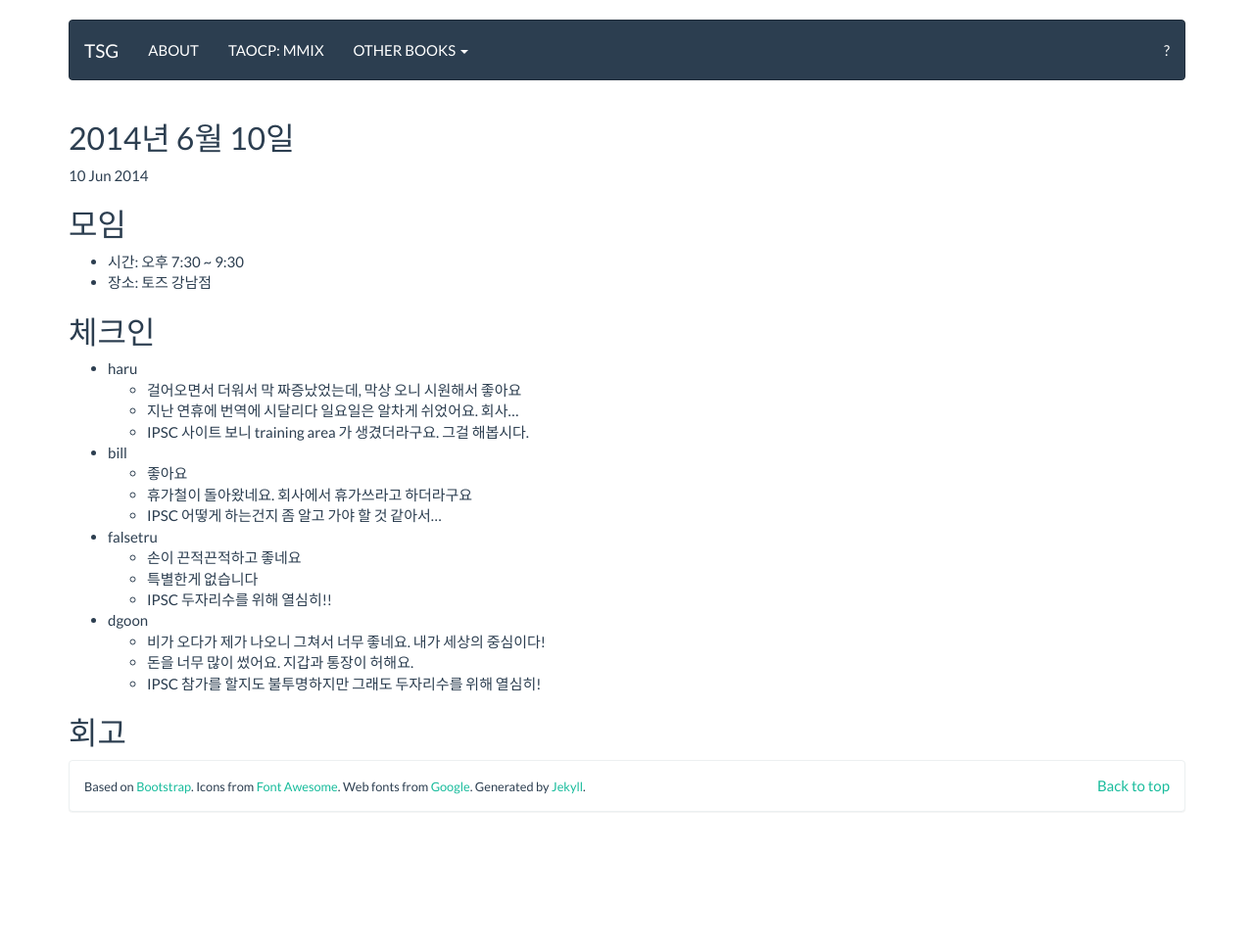
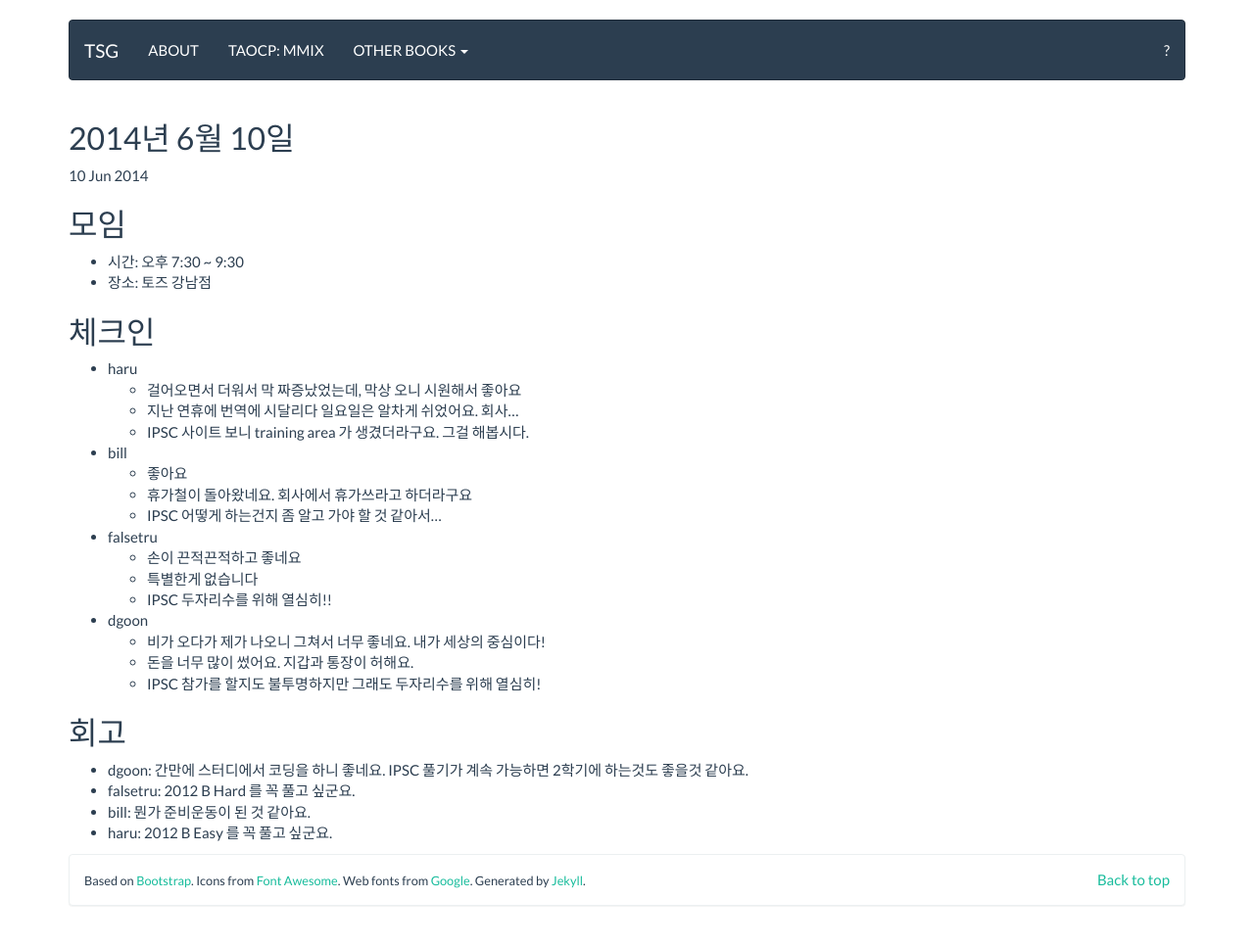
Before and after one commit to tuestudy/tuestudy.github.io, a Jekyll site: the page built from _posts/2014-06-10-tsg-taocp-off.markdown, in a window 1280 px wide. Shown: the whole page at 98% size. Built offline with Jekyll 4.4.1, drawn with Linux system fonts in a browser that asks for light colours; Markdown is read by kramdown in place of the engine named in the settings; before the commit the page ends 900 px from its top, so only the background shows below that.

Commit message:
2014/06/10 회고

```diff
--- a/_posts/2014-06-10-tsg-taocp-off.markdown
+++ b/_posts/2014-06-10-tsg-taocp-off.markdown
@@ -31,3 +31,8 @@
     * IPSC 참가를 할지도 불투명하지만 그래도 두자리수를 위해 열심히!
 
 ## 회고
+
+* dgoon: 간만에 스터디에서 코딩을 하니 좋네요. IPSC 풀기가 계속 가능하면 2학기에 하는것도 좋을것 같아요.
+* falsetru: 2012 B Hard 를 꼭 풀고 싶군요.
+* bill: 뭔가 준비운동이 된 것 같아요.
+* haru: 2012 B Easy 를 꼭 풀고 싶군요.
```
